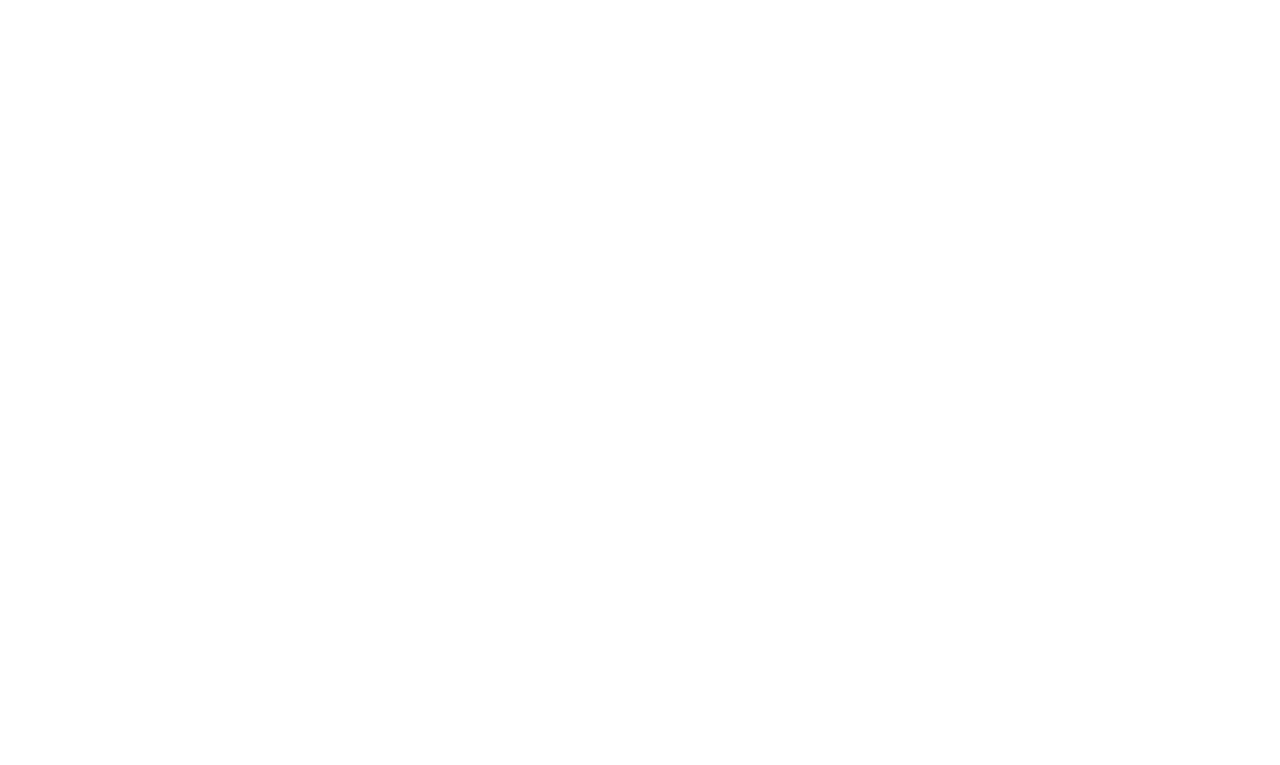
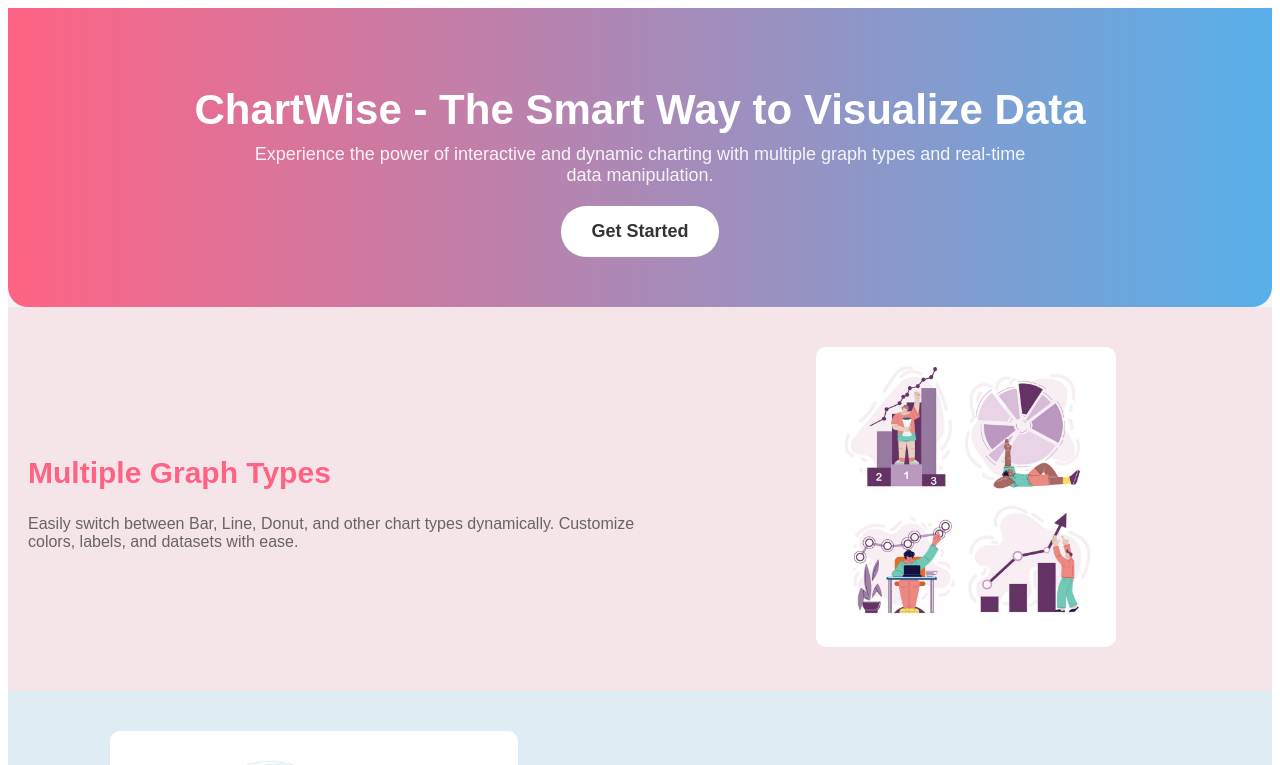
Before and after one commit to stom-breaker-07/Dynamic_DataViz, a React (Vite) app: page / in a window 1280 px wide. Shown: the top 765 px of the page. Built offline with nearby package versions, Linux system fonts and the light colour scheme.

Commit message:
version 1.1.0

```diff
--- a/src/main.jsx
+++ b/src/main.jsx
@@ -1,13 +1,13 @@
-import { StrictMode } from 'react'
-import { createRoot } from 'react-dom/client'
-import { BrowserRouter } from "react-router-dom";
-import './index.css'
-import App from './App.jsx'
+import { StrictMode } from 'react';
+import { createRoot } from 'react-dom/client';
+import { HashRouter } from "react-router-dom";
+import './index.css';
+import App from './App.jsx';
 
 createRoot(document.getElementById('root')).render(
   <StrictMode>
-    <BrowserRouter basename="/Dynamic_DataViz/">
-       <App />
-    </BrowserRouter>
+    <HashRouter>
+      <App />
+    </HashRouter>
   </StrictMode>,
-)
+);
```
